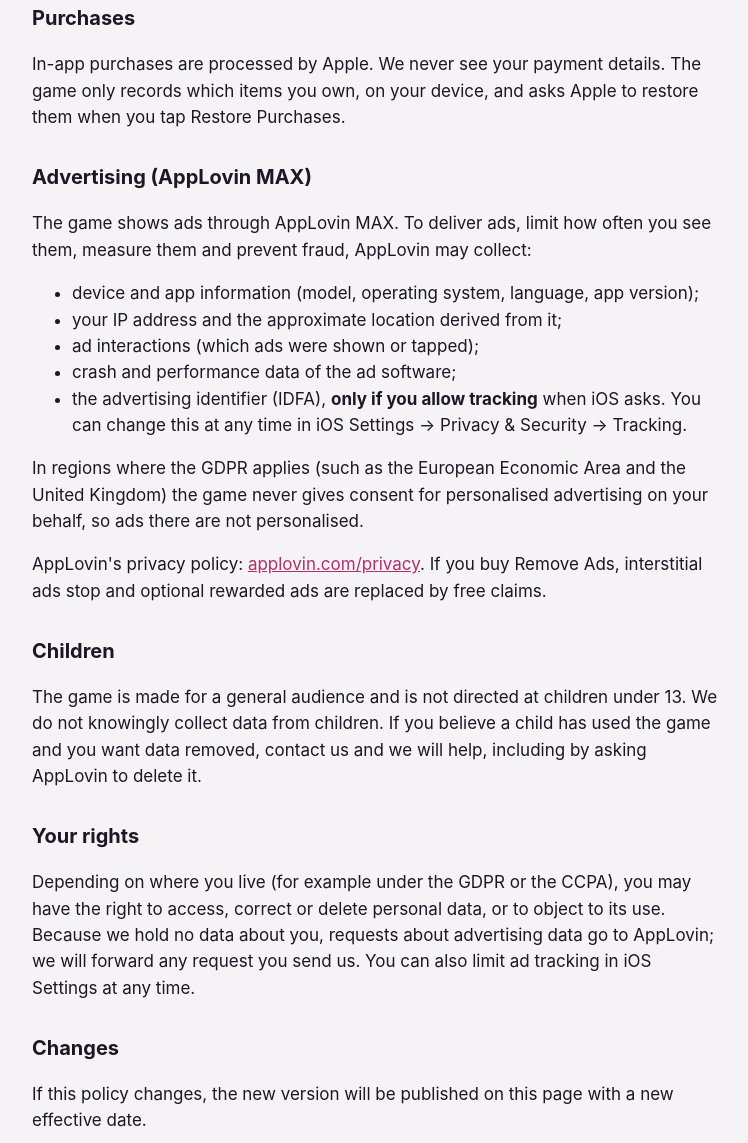
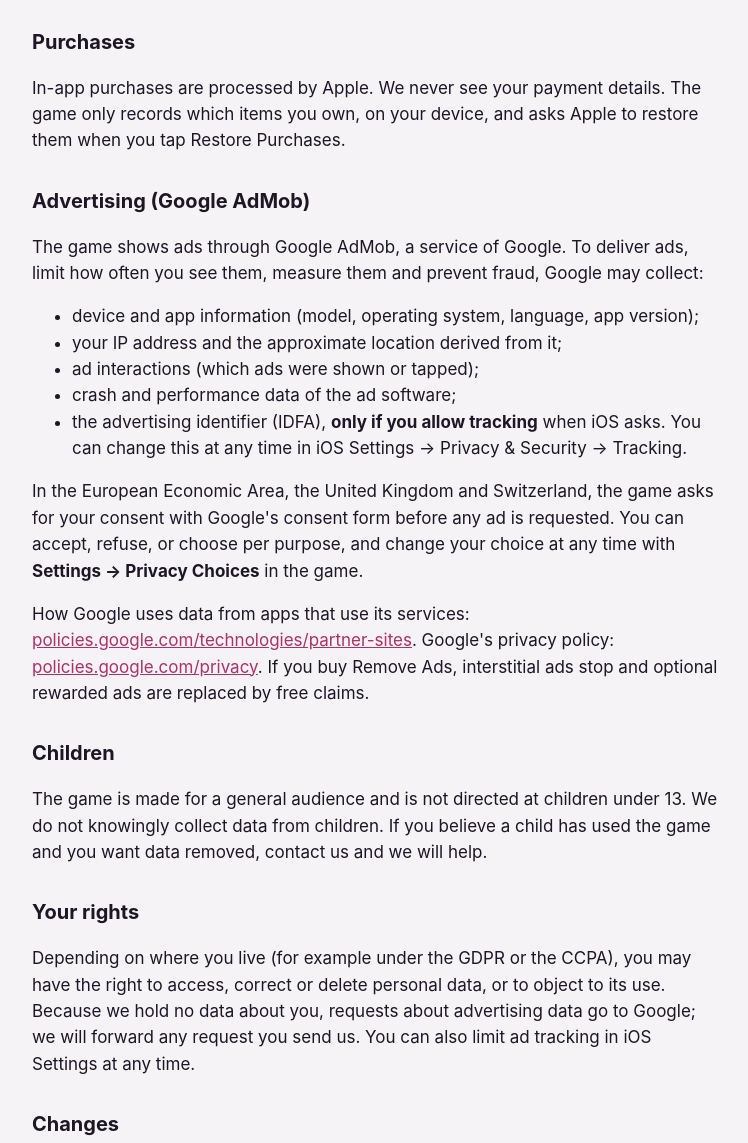
Before and after one commit to stefano-gdh/stefano-gdh.github.io, a plain HTML site: page 99-rooms/privacy.html in a window 1280 px wide. Shown: the part 570-1713 px from the top of the page, without its empty margins (264-1012 px from the left). Drawn offline with Linux system fonts and the light colour scheme.

Commit message:
99 Rooms privacy policy: advertising partner is Google AdMob

```diff
--- a/99-rooms/privacy.html
+++ b/99-rooms/privacy.html
@@ -4,7 +4,7 @@
 <body><main>
 <nav><a href="index.html">99 Rooms of Madness</a><a href="support.html">Support</a><a href="privacy.html">Privacy</a><a href="terms.html">Terms</a></nav>
 <h1>Privacy Policy</h1>
-<p class="dim">99 Rooms of Madness for iPhone · Effective 15 November 2026</p>
+<p class="dim">99 Rooms of Madness for iPhone · Effective 15 November 2026 (advertising partner: Google AdMob)</p>
 
 <p>99 Rooms of Madness ("the game") is published by Stefano Bianchi, trading as Game Dev Hub ("we"). This policy explains what data the game handles and why. The short version: <strong>we run no servers and collect nothing ourselves</strong>. The advertising partner described below collects some data to show ads.</p>
 
@@ -18,8 +18,8 @@
 <h2>Purchases</h2>
 <p>In-app purchases are processed by Apple. We never see your payment details. The game only records which items you own, on your device, and asks Apple to restore them when you tap Restore Purchases.</p>
 
-<h2>Advertising (AppLovin MAX)</h2>
-<p>The game shows ads through AppLovin MAX. To deliver ads, limit how often you see them, measure them and prevent fraud, AppLovin may collect:</p>
+<h2>Advertising (Google AdMob)</h2>
+<p>The game shows ads through Google AdMob, a service of Google. To deliver ads, limit how often you see them, measure them and prevent fraud, Google may collect:</p>
 <ul>
 <li>device and app information (model, operating system, language, app version);</li>
 <li>your IP address and the approximate location derived from it;</li>
@@ -27,14 +27,14 @@
 <li>crash and performance data of the ad software;</li>
 <li>the advertising identifier (IDFA), <strong>only if you allow tracking</strong> when iOS asks. You can change this at any time in iOS Settings → Privacy &amp; Security → Tracking.</li>
 </ul>
-<p>In regions where the GDPR applies (such as the European Economic Area and the United Kingdom) the game never gives consent for personalised advertising on your behalf, so ads there are not personalised.</p>
-<p>AppLovin's privacy policy: <a href="https://www.applovin.com/privacy/">applovin.com/privacy</a>. If you buy Remove Ads, interstitial ads stop and optional rewarded ads are replaced by free claims.</p>
+<p>In the European Economic Area, the United Kingdom and Switzerland, the game asks for your consent with Google's consent form before any ad is requested. You can accept, refuse, or choose per purpose, and change your choice at any time with <strong>Settings → Privacy Choices</strong> in the game.</p>
+<p>How Google uses data from apps that use its services: <a href="https://policies.google.com/technologies/partner-sites">policies.google.com/technologies/partner-sites</a>. Google's privacy policy: <a href="https://policies.google.com/privacy">policies.google.com/privacy</a>. If you buy Remove Ads, interstitial ads stop and optional rewarded ads are replaced by free claims.</p>
 
 <h2>Children</h2>
-<p>The game is made for a general audience and is not directed at children under 13. We do not knowingly collect data from children. If you believe a child has used the game and you want data removed, contact us and we will help, including by asking AppLovin to delete it.</p>
+<p>The game is made for a general audience and is not directed at children under 13. We do not knowingly collect data from children. If you believe a child has used the game and you want data removed, contact us and we will help.</p>
 
 <h2>Your rights</h2>
-<p>Depending on where you live (for example under the GDPR or the CCPA), you may have the right to access, correct or delete personal data, or to object to its use. Because we hold no data about you, requests about advertising data go to AppLovin; we will forward any request you send us. You can also limit ad tracking in iOS Settings at any time.</p>
+<p>Depending on where you live (for example under the GDPR or the CCPA), you may have the right to access, correct or delete personal data, or to object to its use. Because we hold no data about you, requests about advertising data go to Google; we will forward any request you send us. You can also limit ad tracking in iOS Settings at any time.</p>
 
 <h2>Changes</h2>
 <p>If this policy changes, the new version will be published on this page with a new effective date.</p>
```
